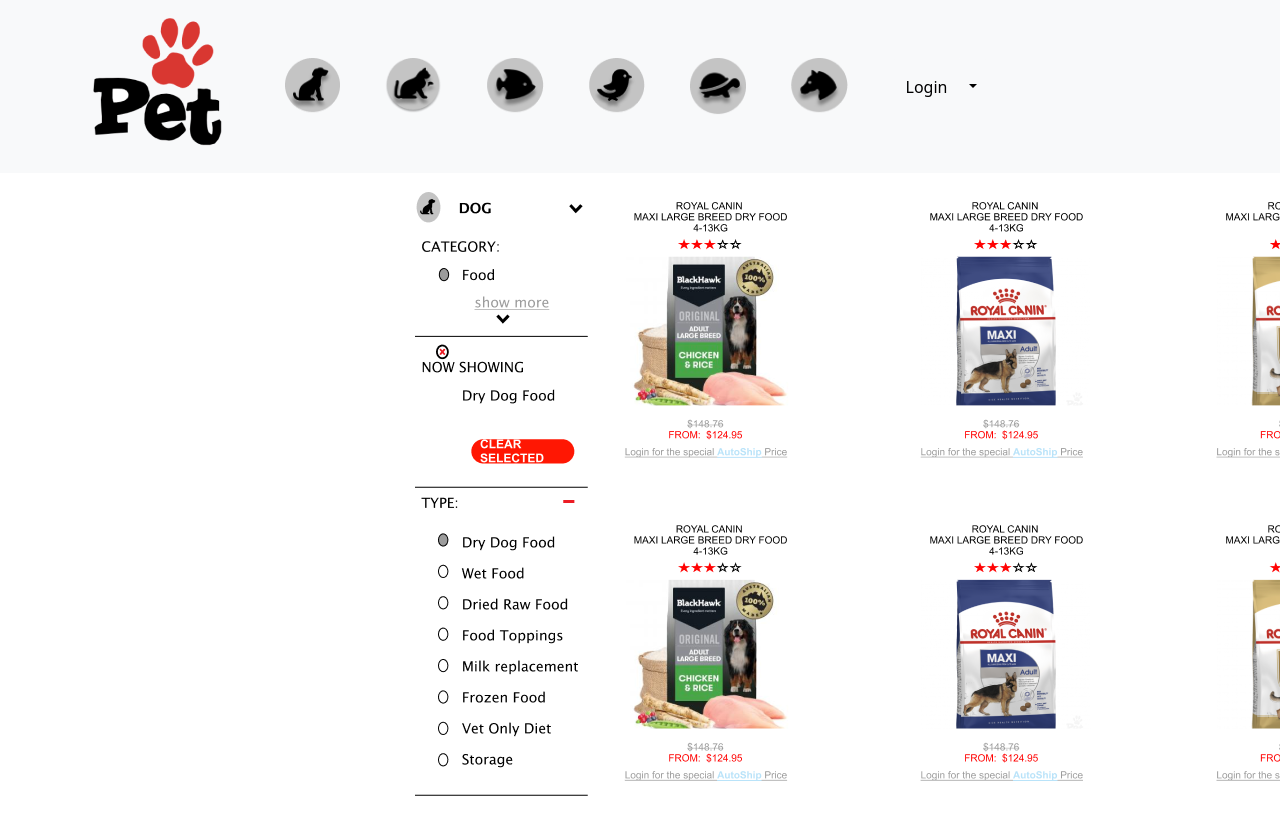
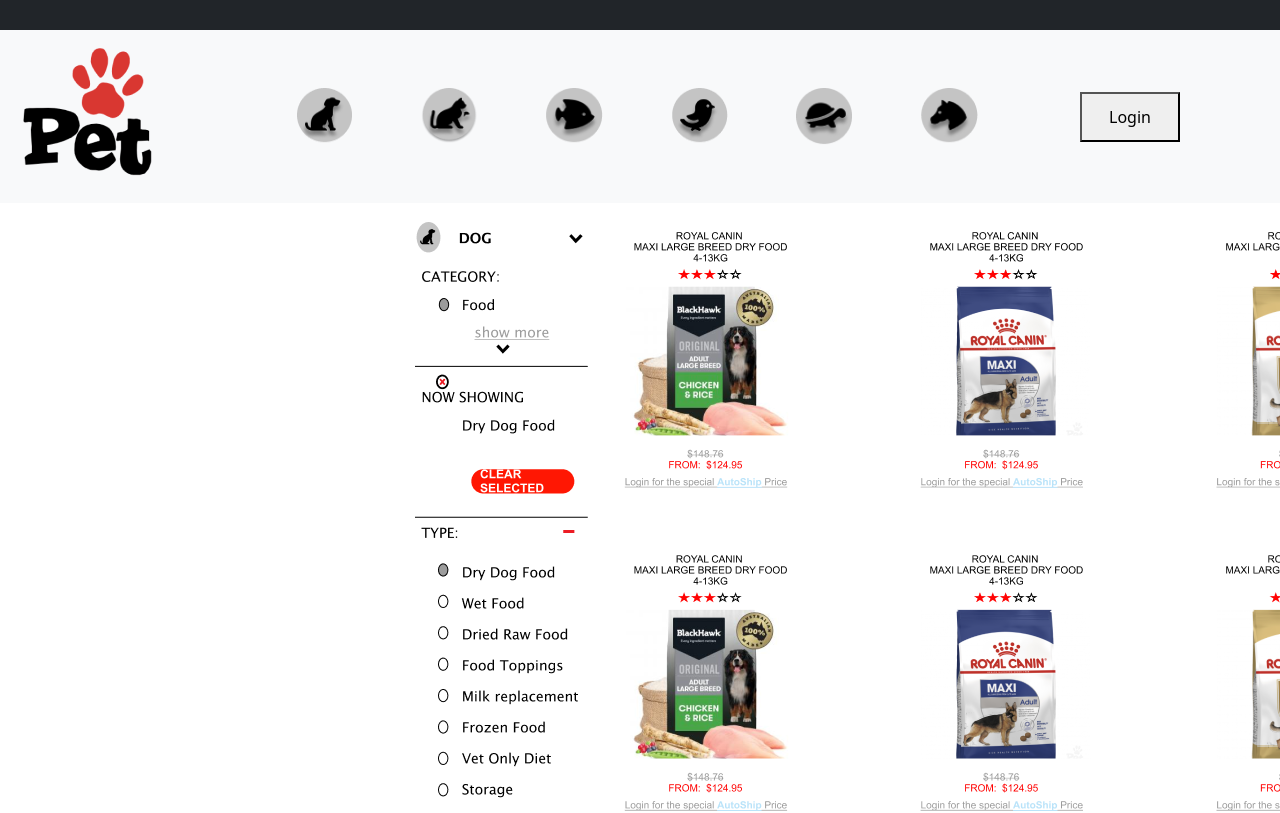
Before and after one commit to Samclaxton/Mission-ready, a React (Create React App) app in the folder client/: page /about in a window 1280 px wide. Shown: the top 813 px of the page. Built offline with nearby package versions, Linux system fonts and the light colour scheme.

Commit message:
added new file

```diff
--- a/client/src/components/about.css
+++ b/client/src/components/about.css
@@ -1,5 +1,9 @@
 .container {
   height: 157px;
+}
+
+.black-navbar {
+  height: 30px;
 }
 
 .navbar-brand {
@@ -14,9 +18,9 @@
 .animal-images {
   display: flex;
   flex-direction: row;
-  justify-content: space-evenly;
+  justify-content: space-around;
   margin-top: 50px;
-  margin-right: 50px;
+  margin-left: 250px;
 }
 
 .dog-image {
@@ -38,3 +42,9 @@
 .product-image {
   margin-right: 400px;
 }
+
+.login-btn {
+  margin-right: 100px;
+  height: 50px;
+  width: 100px;
+}
--- a/client/src/components/about.js
+++ b/client/src/components/about.js
@@ -5,6 +5,10 @@
   Button,
   Dropdown,
   ButtonGroup,
+  Form,
+  FormControl,
+  NavDropdown,
+  Nav,
 } from 'react-bootstrap';
 import PetLogo from './pet-logo.png';
 import DogIcon from './dog-icon.png';
@@ -23,6 +27,10 @@
 const About = () => {
   return (
     <div>
+      <Navbar className="black-navbar" bg="dark" variant="dark">
+        <Container></Container>
+      </Navbar>
+
       <Navbar bg="light" variant="light">
         <Container>
           <Navbar.Brand href="/">
@@ -80,26 +88,14 @@
                 height="30"
                 className="dog-image"
               />{' '}
-              <Dropdown as={ButtonGroup}>
-                <Button variant="light">Login</Button>
-
-                <Dropdown.Toggle
-                  split
-                  variant="light"
-                  id="dropdown-split-basic"
-                />
-
-                <Dropdown.Menu>
-                  <Dropdown.Item href="#/action-1">Login</Dropdown.Item>
-                  <Dropdown.Item href="#/action-2">Search</Dropdown.Item>
-                  <Dropdown.Item href="#/action-3">Contact</Dropdown.Item>
-                </Dropdown.Menu>
-              </Dropdown>
             </div>
-            {/* <img className="animal-names" src={AnimalNames}></img> */}
           </Navbar.Brand>
         </Container>
+        <div>
+          <button class="login-btn">Login</button>
+        </div>
       </Navbar>
+      {/* <img className="animal-names" src={AnimalNames}></img> */}
       <p></p>
       <div className="middle-section">
         {' '}
```
